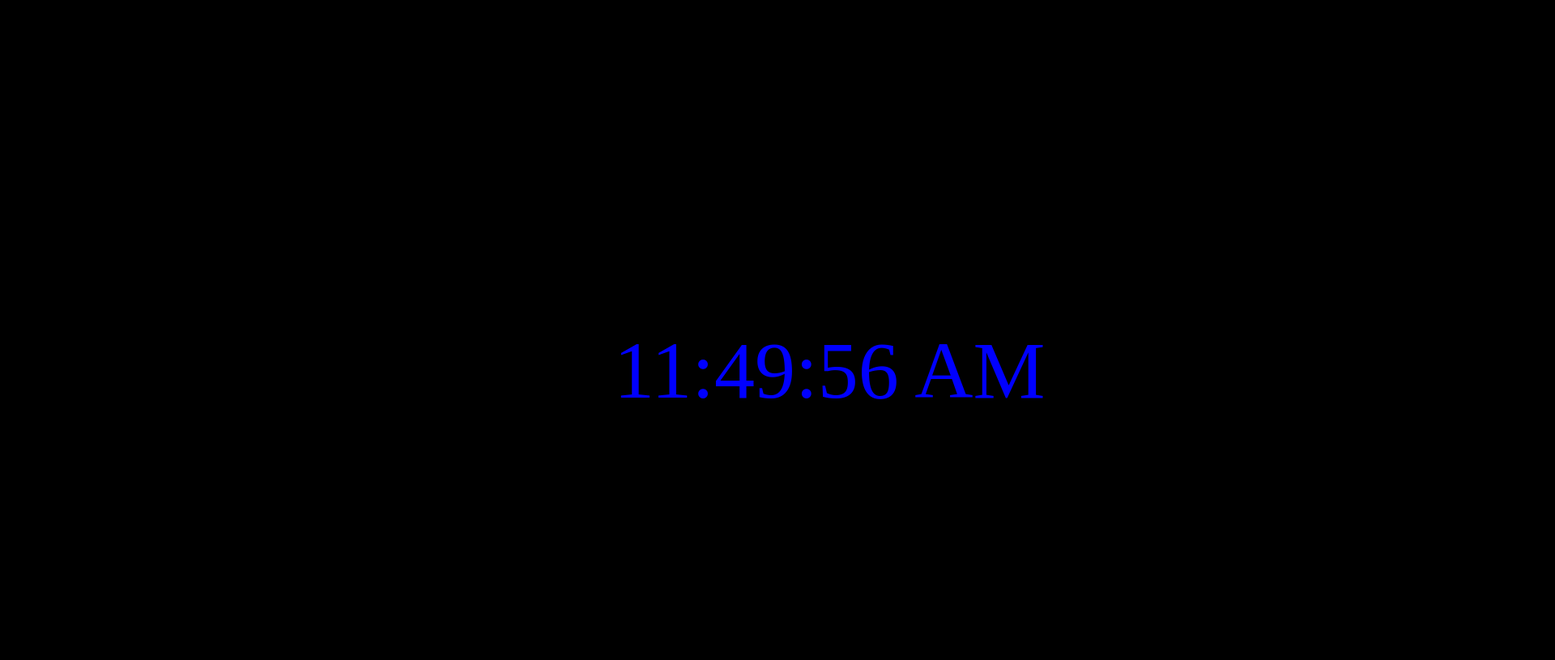
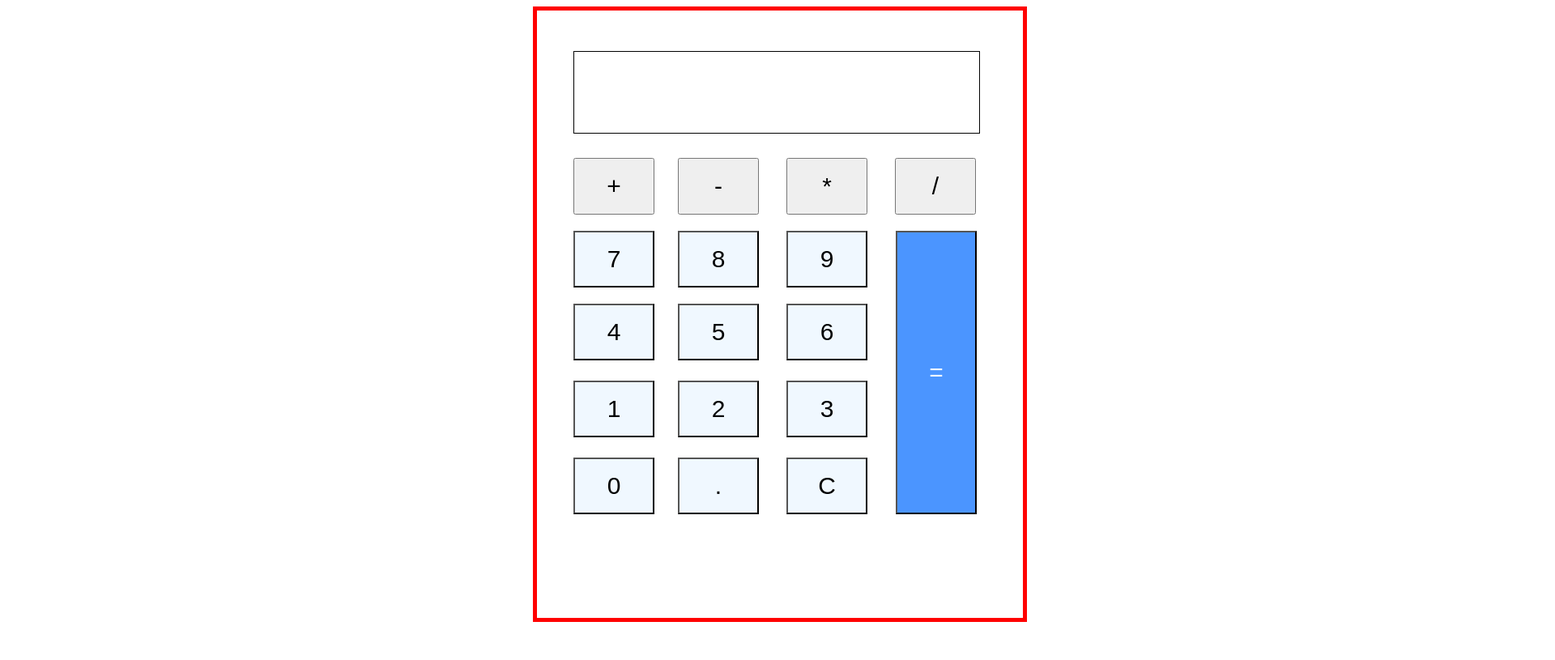
Before and after one commit to nguyenduc03092004/-ng-h-b-m-gi-, a plain HTML site: page index.html in a window 1280 px wide. Shown: the top 815 px of the page at 81% size, 1920 px wide, since content can reach past the window. Drawn offline with Linux system fonts and the light colour scheme.

Commit message:
first commit

```diff
--- a/index.html
+++ b/index.html
@@ -6,14 +6,48 @@
     <meta http-equiv="X-UA-Compatible" content="IE=edge">
     <meta name="viewport" content="width=device-width, initial-scale=1.0">
     <title>Document</title>
-    <link rel="stylesheet" href="style.css">
+    <link rel="stylesheet" href="/style.css">
 </head>
 
 <body>
 
-    <p class="time"></p>
+    <script>
 
-    <script src="/index.js"></script>
+
+    </script>
+    <div class="casio">
+        <div class="display-screen"></div>
+        <div class="math">
+            <button class="sum">+</button>
+            <button class="sub">-</button>
+            <button class="multi">*</button>
+            <button class="divi">/</button>
+        </div>
+        <div class="number1">
+            <button class="bay">7</button>
+            <button class="tam">8</button>
+            <button class="chin">9</button>
+        </div>
+        <div class="number2">
+            <button class="bon">4</button>
+            <button class="nam">5</button>
+            <button class="sau">6</button>
+
+            <div class="number3">
+                <button class="mot">1</button>
+                <button class="hai">2</button>
+                <button class="ba">3</button>
+            </div>
+            <div class="number4">
+                <button class="khong">0</button>
+                <button class="cham">.</button>
+                <button class="C">C</button>
+            </div>
+            <button class="bang">=</button>
+
+        </div>
+
 </body>
+<script src="/index.js"></script>
 
 </html>
--- a/index.js
+++ b/index.js
@@ -1,13 +1,98 @@
+let displayScreen = document.querySelector(`.display-screen`)
+let sum = document.querySelector(`.sum`)
+let sub = document.querySelector(`.sub`)
+let multi = document.querySelector(`.multi`)
+let divi = document.querySelector(`.divi`)
+let mot = document.querySelector(`.mot`)
+let hai = document.querySelector(`.hai`)
+let ba = document.querySelector(`.ba`)
+let bon = document.querySelector(`.bon`)
+let nam = document.querySelector(`.nam`)
+let sau = document.querySelector(`.sau`)
+let bay = document.querySelector(`.bay`)
+let tam = document.querySelector(`.tam`)
+let chin = document.querySelector(`.chin`)
+let khong = document.querySelector(`.khong`)
+let cham = document.querySelector(`.cham`)
+let C = document.querySelector(`.C`)
+let result = undefined;
+let check = 0;
+let bang = document.querySelector(`.bang`)
+addMath = function (value) {
+    displayScreen.textContent += `${value.textContent}`
+}
+sum.onclick = () => {
+    check = 0
+    addMath(sum)
+};
+sub.onclick = () => {
+    check = 0
+    addMath(sub)
+};
+multi.onclick = () => {
+    check = 0
+    addMath(multi)
+};
+divi.onclick = () => {
+    check = 0
+    addMath(divi)
+};
+mot.onclick = () => {
+    check = 0
+    addMath(mot)
+};
+hai.onclick = () => {
+    check = 0
+    addMath(hai)
+};
+ba.onclick = () => {
+    check = 0
+    addMath(ba)
+};
+bon.onclick = () => {
+    check = 0
+    addMath(bon)
+};
+nam.onclick = () => {
+    check = 0
+    addMath(nam)
+};
+sau.onclick = () => {
+    check = 0
+    addMath(sau)
+};
+bay.onclick = () => {
+    check = 0
+    addMath(bay)
+};
+tam.onclick = () => {
+    check = 0
+    addMath(tam)
+};
+chin.onclick = () => {
+    check = 0
+    addMath(chin)
+};
+khong.onclick = () => {
+    check = 0
+    addMath(khong)
+};
+cham.onclick = () => {
+    check = 0
+    addMath(cham)
+};
+C.onclick = () => {
+    check = 0
+    addMath(C)
+};
+bang.onclick = () => {
+    check++;
+    if (check == 1) {
+        result = eval(displayScreen.textContent);
+        displayScreen.textContent = result;
+    }
+    else {
+        displayScreen.textContent = ` `
+    }
 
-let time = document.querySelector(`.time`)
-setInterval(() => {
-    const now = new Date();
-
-    // Lấy giờ, phút, giây hiện tại
-    const hour = now.getHours();
-    const minute = now.getMinutes();
-    const second = now.getSeconds();
-
-    // Hiển thị thời gian lên giao diện
-    time.textContent = `${hour}:${minute}:${second} AM`;
-}, 1000)
+}
--- a/style.css
+++ b/style.css
@@ -1,11 +1,185 @@
-body {
-    background: black;
+.casio {
+    height: 750px;
+    width: 600px;
+    border: red solid 5px;
+    position: relative;
+    left: 650px;
 }
 
-.time {
-    color: blue;
-    font-size: 100px;
+.display-screen {
+    border: black solid 1px;
+    height: 100px;
+    width: 500px;
     position: relative;
-    top: 300px;
-    left: 750px;
+    top: 50px;
+    left: 45px;
+    font-size: 50px;
+
 }
+
+.sum {
+    font-size: 30px;
+    height: 70px;
+    width: 100px;
+    position: relative;
+    top: 80px;
+    left: 45px;
+}
+
+.sub {
+    font-size: 30px;
+    height: 70px;
+    width: 100px;
+    position: relative;
+    top: 80px;
+    left: 70px;
+}
+
+.multi {
+    font-size: 30px;
+    height: 70px;
+    width: 100px;
+    position: relative;
+    top: 80px;
+    left: 100px;
+}
+
+.divi {
+    font-size: 30px;
+    height: 70px;
+    width: 100px;
+    position: relative;
+    top: 80px;
+    left: 130px;
+}
+
+.bay {
+    background: aliceblue;
+    font-size: 30px;
+    height: 70px;
+    width: 100px;
+    position: relative;
+    top: 100px;
+    left: 45px;
+}
+
+.tam {
+    background: aliceblue;
+    font-size: 30px;
+    height: 70px;
+    width: 100px;
+    position: relative;
+    top: 100px;
+    left: 70px;
+}
+
+.chin {
+    background: aliceblue;
+    font-size: 30px;
+    height: 70px;
+    width: 100px;
+    position: relative;
+    top: 100px;
+    left: 100px;
+}
+
+.bang {
+    background: rgba(0, 106, 255, 0.707);
+    color: aliceblue;
+    font-size: 30px;
+    height: 350px;
+    width: 100px;
+    position: relative;
+    bottom: 180px;
+    left: 443px;
+}
+
+.bon {
+    background: aliceblue;
+    font-size: 30px;
+    height: 70px;
+    width: 100px;
+    position: relative;
+    top: 120px;
+    left: 45px;
+}
+
+.nam {
+    background: aliceblue;
+    font-size: 30px;
+    height: 70px;
+    width: 100px;
+    position: relative;
+    top: 120px;
+    left: 70px;
+}
+
+.sau {
+    background: aliceblue;
+    font-size: 30px;
+    height: 70px;
+    width: 100px;
+    position: relative;
+    top: 120px;
+    left: 100px;
+}
+
+.mot {
+    background: aliceblue;
+    font-size: 30px;
+    height: 70px;
+    width: 100px;
+    position: relative;
+    top: 145px;
+    left: 45px;
+}
+
+.hai {
+    background: aliceblue;
+    font-size: 30px;
+    height: 70px;
+    width: 100px;
+    position: relative;
+    top: 145px;
+    left: 70px;
+}
+
+.ba {
+    background: aliceblue;
+    font-size: 30px;
+    height: 70px;
+    width: 100px;
+    position: relative;
+    top: 145px;
+    left: 100px;
+}
+
+.khong {
+    background: aliceblue;
+    font-size: 30px;
+    height: 70px;
+    width: 100px;
+    position: relative;
+    top: 170px;
+    left: 45px;
+}
+
+.cham {
+    background: aliceblue;
+    font-size: 30px;
+    height: 70px;
+    width: 100px;
+    position: relative;
+    top: 170px;
+    left: 70px;
+}
+
+.C {
+    background: aliceblue;
+    font-size: 30px;
+    height: 70px;
+    width: 100px;
+    position: relative;
+    top: 170px;
+    left: 100px;
+}
```
